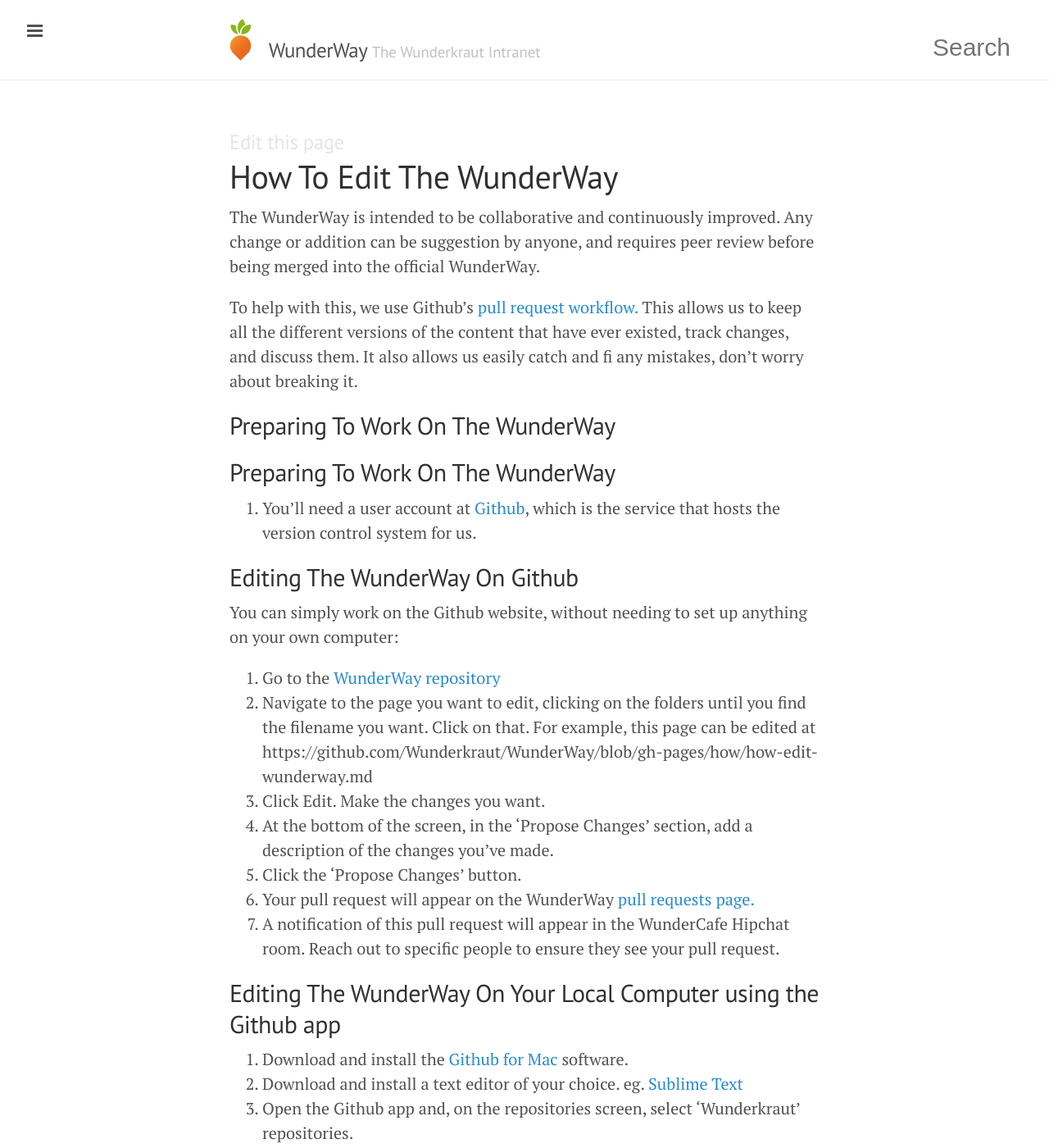
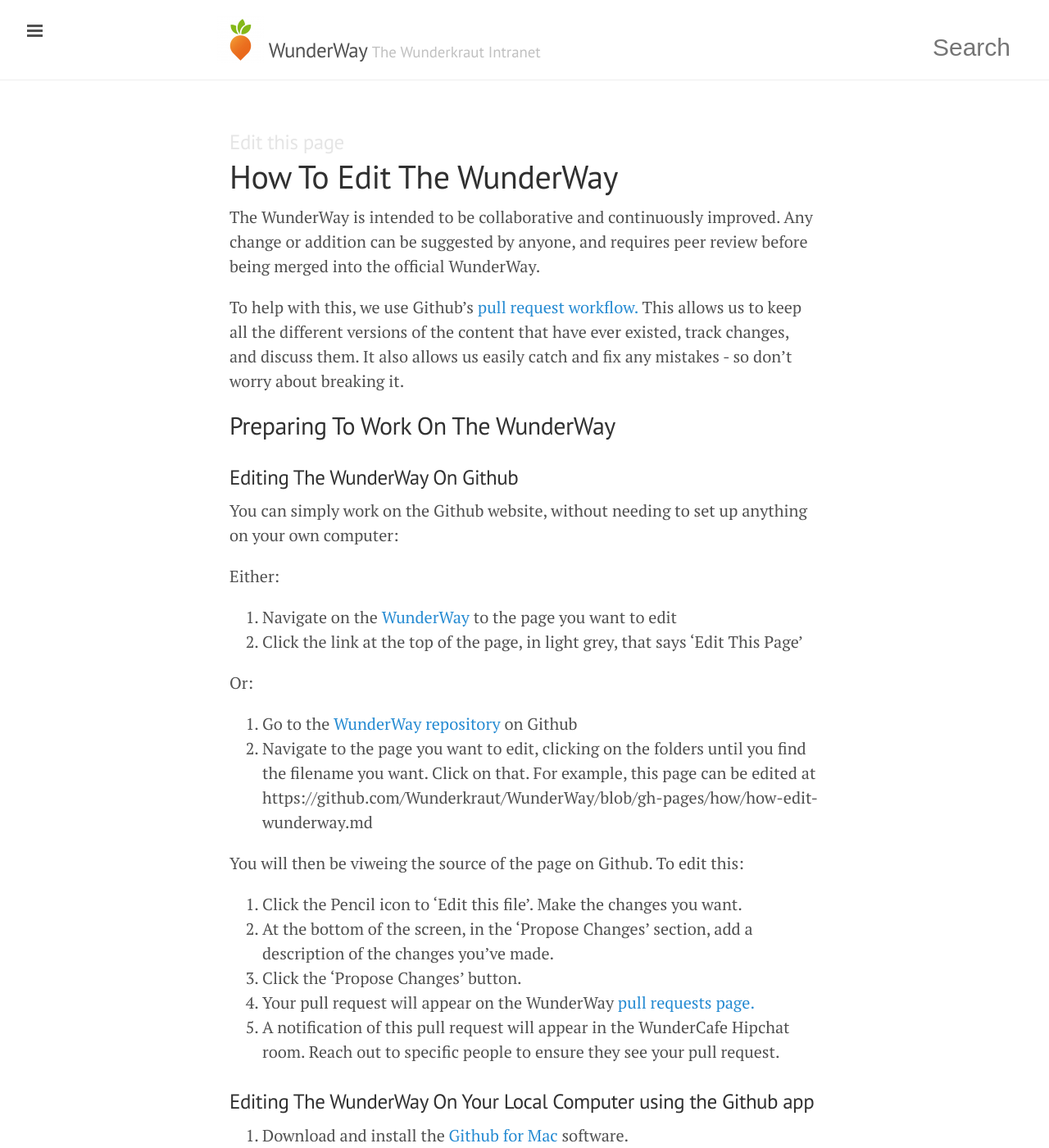
Before and after one commit to tormi/WunderWay, a Jekyll site: the page built from how/how-edit-wunderway.md, in a window 1280 px wide and 1400 px high. Shown: the whole window at 82% size. Built offline with Jekyll 4.4.1, drawn with Linux system fonts in a browser that asks for light colours; nearby versions of some CDN libraries; Markdown is read by kramdown in place of the engine named in the settings; some of the changed text lies outside the part shown.

Commit message:
Update how-edit-wunderway.md
Correcting some typos, expanding the github instructions for clarity.

```diff
--- a/how/how-edit-wunderway.md
+++ b/how/how-edit-wunderway.md
@@ -6,27 +6,31 @@
 title: How To Edit The WunderWay
 ---
 
-The WunderWay is intended to be collaborative and continuously improved. Any change or addition can be suggestion by anyone, and requires peer review before being merged into the official WunderWay.
+The WunderWay is intended to be collaborative and continuously improved. Any change or addition can be suggested by anyone, and requires peer review before being merged into the official WunderWay.
 
-To help with this, we use Github's [pull request workflow.](https://help.github.com/articles/using-pull-requests/) This allows us to keep all the different versions of the content that have ever existed, track changes, and discuss them. It also allows us easily catch and fi any mistakes, don't worry about breaking it.
+To help with this, we use Github's [pull request workflow.](https://help.github.com/articles/using-pull-requests/) This allows us to keep all the different versions of the content that have ever existed, track changes, and discuss them. It also allows us easily catch and fix any mistakes - so don't worry about breaking it.
 
 ## Preparing To Work On The WunderWay
 
-## Preparing To Work On The WunderWay
-1. You'll need a user account at [Github](https://github.com), which is the service that hosts the version control system for us.
-
-## Editing The WunderWay On Github
+### Editing The WunderWay On Github
 You can simply work on the Github website, without needing to set up anything on your own computer:
 
-1. Go to the [WunderWay repository](https://github.com/Wunderkraut/WunderWay)
+Either:
+1. Navigate on the [WunderWay](http://way.wunder.io) to the page you want to edit
+2. Click the link at the top of the page, in light grey, that says 'Edit This Page'
+
+Or:
+1. Go to the [WunderWay repository](https://github.com/Wunderkraut/WunderWay) on Github
 2. Navigate to the page you want to edit, clicking on the folders until you find the filename you want. Click on that. For example, this page can be edited at https://github.com/Wunderkraut/WunderWay/blob/gh-pages/how/how-edit-wunderway.md
-3. Click Edit. Make the changes you want.
-4. At the bottom of the screen, in the 'Propose Changes' section, add a description of the changes you've made.
-5. Click the 'Propose Changes' button.
-6. Your pull request will appear on the WunderWay [pull requests page.](https://github.com/wunderkraut/WunderWay/pulls)
-7. A notification of this pull request will appear in the WunderCafe Hipchat room. Reach out to specific people to ensure they see your pull request.
 
-## Editing The WunderWay On Your Local Computer using the Github app
+You will then be viweing the source of the page on Github. To edit this:
+1. Click the Pencil icon to 'Edit this file'. Make the changes you want.
+2. At the bottom of the screen, in the 'Propose Changes' section, add a description of the changes you've made.
+3. Click the 'Propose Changes' button.
+4. Your pull request will appear on the WunderWay [pull requests page.](https://github.com/wunderkraut/WunderWay/pulls)
+5. A notification of this pull request will appear in the WunderCafe Hipchat room. Reach out to specific people to ensure they see your pull request.
+
+### Editing The WunderWay On Your Local Computer using the Github app
 1. Download and install the [Github for Mac](https://mac.github.com/) software.
 2. Download and install a text editor of your choice. eg. [Sublime Text](http://www.sublimetext.com/)
 3. Open the Github app and, on the repositories screen, select 'Wunderkraut' repositories.
```
Also changed, not shown: other parts of how/how-edit-wunderway.md (+8 -5 lines).
